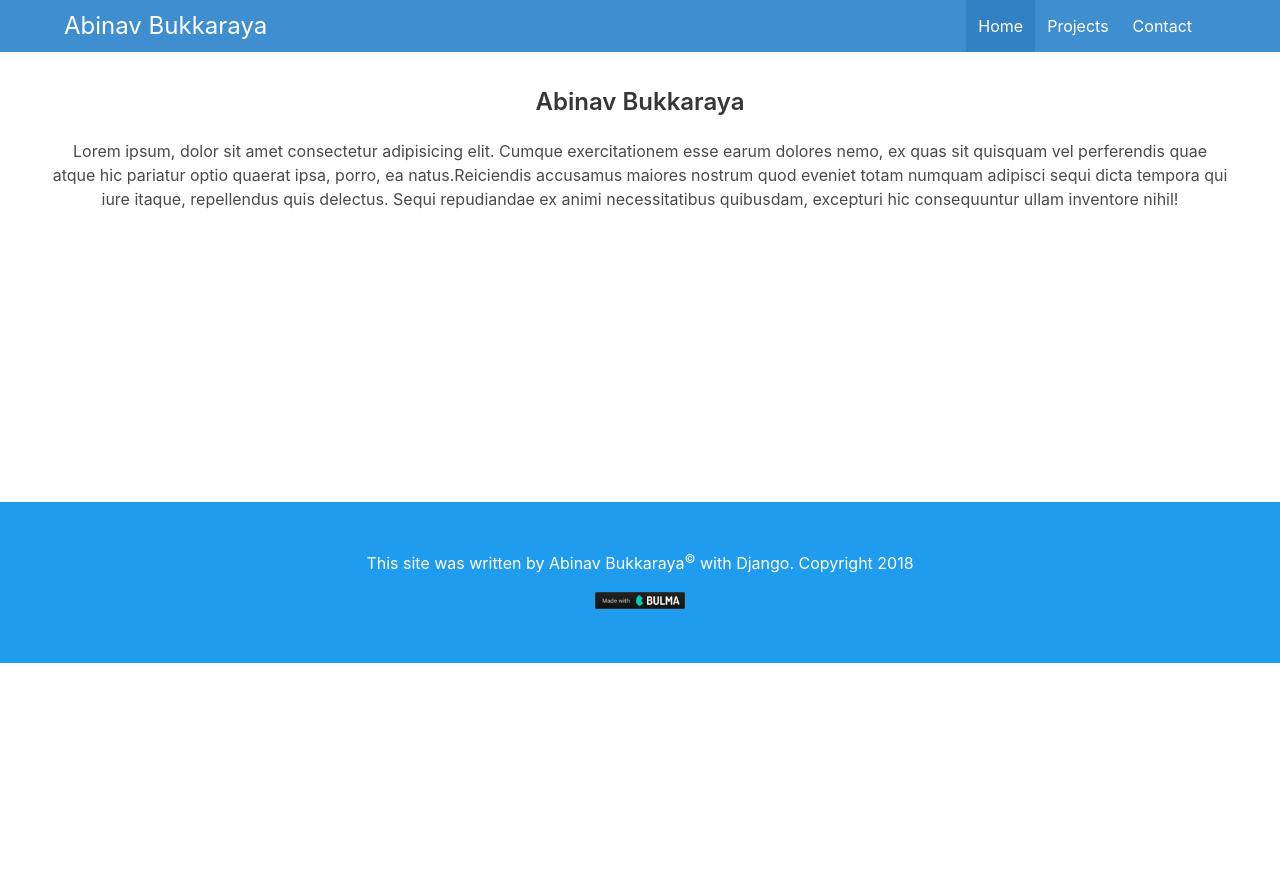
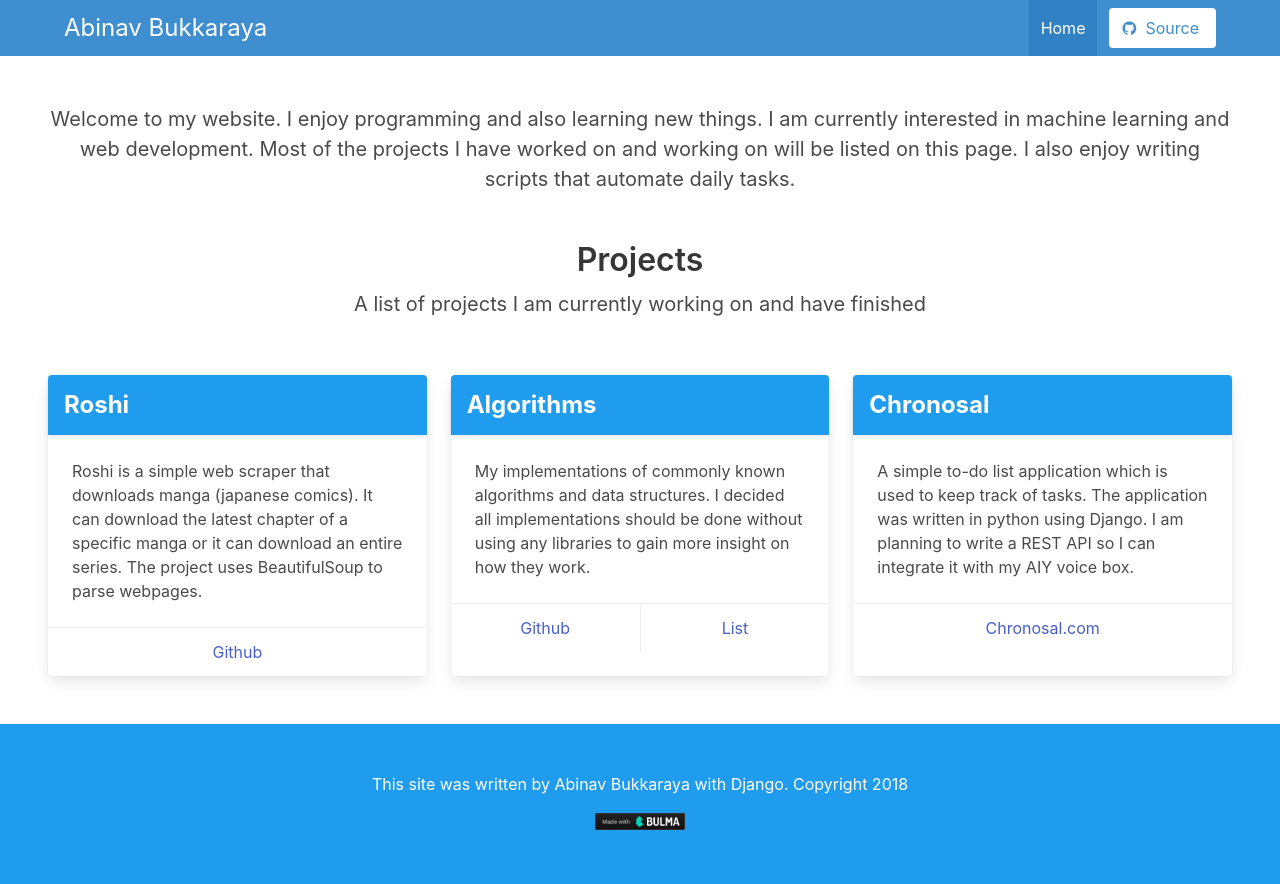
Before and after one commit to Bukkaraya/Abinavb, a Django app: page / in a window 1280 px wide. Before the commit the page ends 663 px from the top, so only its background shows below. Run offline with Django 3.2, Linux system fonts and the light colour scheme; some libraries are stand-ins or nearby versions.

Commit message:
Shifted everything to main page

```diff
--- a/Bukkaraya/urls.py
+++ b/Bukkaraya/urls.py
@@ -18,11 +18,8 @@ from django.urls import path
 from django.conf.urls.static import static
 from django.conf import settings
 from django.conf.urls import include
-from .views import home, contact, projects
+from .views import home
 
 urlpatterns = [
     path('', home, name='home'),
-    path('contact/', contact, name='contact'),
-    path('projects/', projects, name='projects'),
-    path('admin/', admin.site.urls),
 ] + static(settings.MEDIA_URL, document_root=settings.MEDIA_ROOT)
--- a/Bukkaraya/views.py
+++ b/Bukkaraya/views.py
@@ -4,11 +4,3 @@ from django.shortcuts import render
 def home(request):
     context_dict = {'active': 'home'}
     return render(request, 'bukkaraya/index.html', context_dict)
-
-def projects(request):
-    context_dict = {'active': 'projects'}
-    return render(request, 'bukkaraya/projects.html', context_dict)
-
-def contact(request):
-    context_dict = {'active': 'contact'}
-    return render(request, 'bukkaraya/contact.html', context_dict)
--- a/static/css/main.css
+++ b/static/css/main.css
@@ -13,9 +13,6 @@
     color: white;
 }
 
-.info{
-    min-height: 450px;
-}
 
 
 .project-card-header{
--- a/templates/bukkaraya/base.html
+++ b/templates/bukkaraya/base.html
@@ -33,14 +33,14 @@
                         <a class="navbar-item {% if active == 'home' %} is-active{% endif %}" href="{% url 'home' %}">
                         Home
                         </a>
-                        <a class="navbar-item {% if active == 'projects' %}is-active{% endif %}" href="{% url 'projects' %}">
-                        Projects
-                        </a>
-                        <a class="navbar-item {% if active == 'contact' %} is-active {% endif %}" href="{% url 'contact' %}">
-                        Contact
-                        </a>
                         <span class="navbar-item">
-                        </span>
+                            <a class="button is-info is-inverted">
+                              <span class="icon">
+                                <i class="fa fa-github"></i>
+                              </span>
+                              <span>Source</span>
+                            </a>
+                          </span>
                     </div>
                     </div>
                 </div>
@@ -53,7 +53,7 @@
         <div class="container is-info">
           <div class="content has-text-centered">
             <p class="is-size-6 copy">
-                This site was written by Abinav Bukkaraya<sup>&copy;</sup> with Django. Copyright 2018
+                This site was written by Abinav Bukkaraya with Django. Copyright 2018
             </p>
             <p>
             <a href="https://bulma.io">
--- a/templates/bukkaraya/index.html
+++ b/templates/bukkaraya/index.html
@@ -6,14 +6,74 @@ Home |
 {% endblock %}
 
 {% block body %}
-    <section class="section info">
+    <section class="section has-text-centered">
+        <p class="is-size-5">Welcome to my website. I enjoy programming and also learning new things. I am currently interested in machine learning and web development. Most of the projects I have worked on and working on will be listed on this page. I also enjoy writing scripts that automate daily tasks.</p>
+    </section>
+    <section class="section is-paddingless">
         <div class="container has-text-centered">
-            <div class="columns is-mobile is-centered">
-                <div class="child">
-                    <h1 class="title is-size-4">Abinav Bukkaraya</h1>
-                    <p>Lorem ipsum, dolor sit amet consectetur adipisicing elit. Cumque exercitationem esse earum dolores nemo, ex quas sit quisquam vel perferendis quae atque hic pariatur optio quaerat ipsa, porro, ea natus.Reiciendis accusamus maiores nostrum quod eveniet totam numquam adipisci sequi dicta tempora qui iure itaque, repellendus quis delectus. Sequi repudiandae ex animi necessitatibus quibusdam, excepturi hic consequuntur ullam inventore nihil!</p>
-                </div>
-            </div>
+        <h1 class="title">Projects</h1>
+        <h2 class="subtitle">
+            A list of projects I am currently working on and have finished
+        </h2>
         </div>
     </section>
+    <section class="section">
+            <div class="tile is-ancestor">
+                    <div class="tile is-parent">
+                            <div class="card">
+                                    <header class="card-header project-card-header">
+                                      <p class="card-header-title is-size-4">
+                                        Roshi
+                                      </p>
+                                    </header>
+                                    <div class="card-content">
+                                      <div class="content">
+                                        Roshi is a simple web scraper that downloads manga (japanese comics). It can download the latest chapter of a specific manga or it can download an entire series. The project uses BeautifulSoup to parse webpages.
+                                        <br>
+                                      </div>
+                                    </div>
+                                    <footer class="card-footer">
+                                      <a href="https://github.com/Bukkaraya/Roshi" class="card-footer-item">Github</a>
+                                    </footer>
+                                  </div>
+                    </div>
+                    <div class="tile is-parent">
+                            <div class="card">
+                                    <header class="card-header project-card-header">
+                                      <p class="card-header-title is-size-4">
+                                        Algorithms
+                                      </p>
+                                    </header>
+                                    <div class="card-content">
+                                      <div class="content">
+                                        My implementations of commonly known algorithms and data structures. I decided all implementations should be done without using any libraries to gain more insight on how they work.
+                                        <br>
+                                      </div>
+                                    </div>
+                                    <footer class="card-footer">
+                                      <a href="https://github.com/Bukkaraya/Algorithms" class="card-footer-item">Github</a>
+                                      <a href="https://paper.dropbox.com/doc/Algorithms-Pxbi7FKaEoiprhE7sJ0VS" class="card-footer-item">List</a>
+                                    </footer>
+                                  </div>
+                    </div>
+                    <div class="tile is-parent">
+                            <div class="card">
+                                    <header class="card-header project-card-header">
+                                      <p class="card-header-title is-size-4">
+                                        Chronosal
+                                      </p>
+                                    </header>
+                                    <div class="card-content">
+                                      <div class="content">
+                                        A simple to-do list application which is used to keep track of tasks. The application was written in python using Django. I am planning to write a REST API so I can integrate it with my AIY voice box.
+                                        <br>
+                                      </div>
+                                    </div>
+                                    <footer class="card-footer">
+                                      <a href="http://chronosal.com/" class="card-footer-item">Chronosal.com</a>
+                                    </footer>
+                            </div>
+                    </div>
+                  </div>
+    </section>
 {% endblock %}
```
Also changed, not shown: templates/bukkaraya/contact.html (deleted, +0 -14 lines), templates/bukkaraya/projects.html (deleted, +0 -76 lines).
